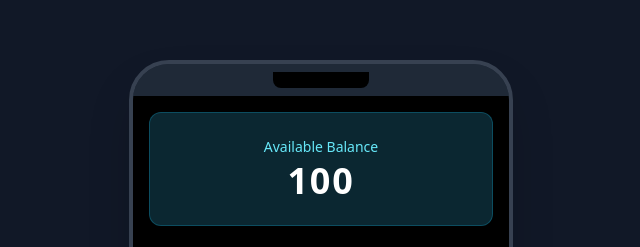
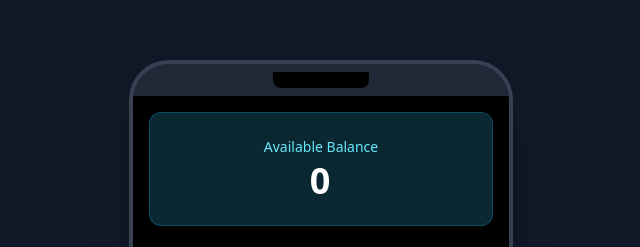
Before and after one commit to ranaIslam01/payoo, a plain HTML site: page home.html in a window 1280 px wide. Shown: the top 247 px of the page, 319-959 px from the left. Drawn offline with nearby package versions, Linux system fonts and the light colour scheme.

Commit message:
main-balnace 0

```diff
--- a/home.html
+++ b/home.html
@@ -35,7 +35,7 @@
                 <!-- Available Balance -->
                 <div class="w-full p-6 bg-cyan-900/50 rounded-xl text-center shadow-lg border border-cyan-700/50">
                     <p class="text-sm font-medium text-cyan-300 mb-1">Available Balance</p>
-                    <div id="main-amount" class="text-4xl font-bold text-white tracking-wider">100</div>
+                    <div id="main-amount" class="text-4xl font-bold text-white tracking-wider">0</div>
                 </div>
 
                 <!-- User Action Buttons -->
```
